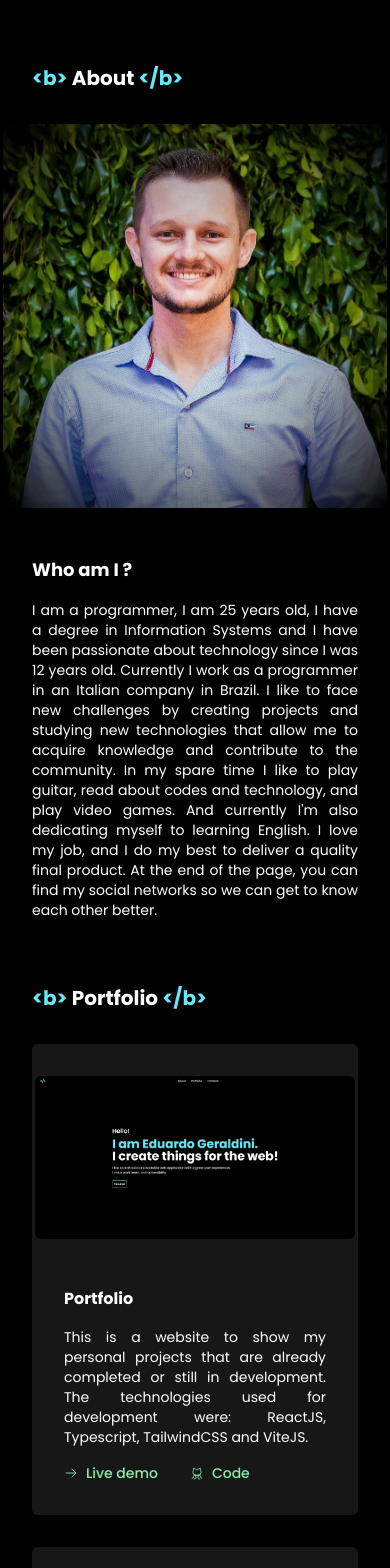
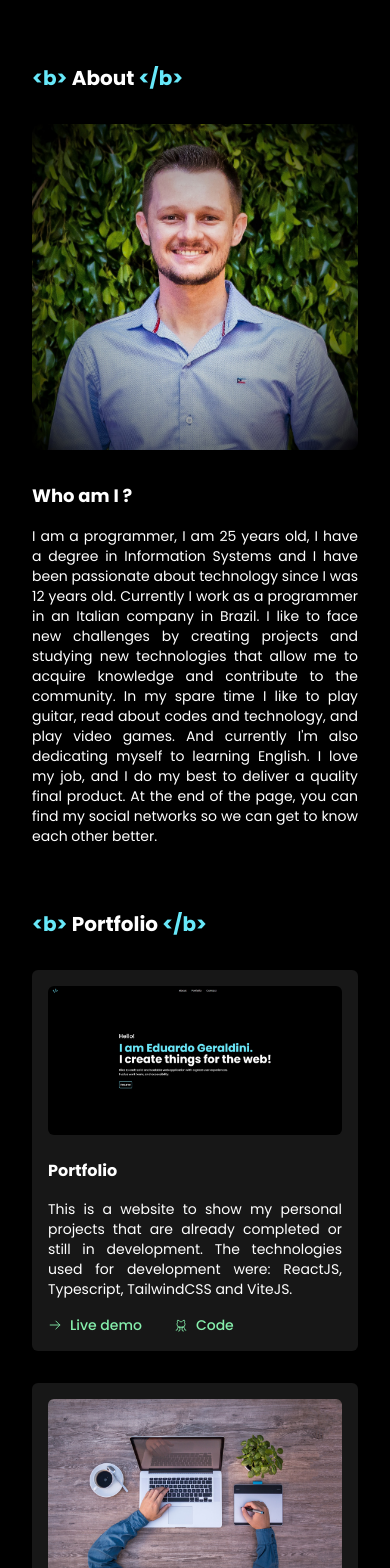
Before and after one commit to eduardogeraldini/portfolio, a React (Vite) app: page / in a window 390 px wide. Shown: the part 780-2348 px from the top of the page. Built offline with nearby package versions, Linux system fonts and the light colour scheme.

Commit message:
fix: image and sizes

```diff
--- a/src/components/CardPortfolio.tsx
+++ b/src/components/CardPortfolio.tsx
@@ -11,7 +11,7 @@ interface CardPortfolioProps {
 
 export function CardPortfolio({ title, description, image, type, liveUrl, codeUrl }: CardPortfolioProps) {
   return (
-    <div className={`flex ${type === "left" ? "flex-row-reverse" : "flex-row"} items-center lg:flex-col-reverse gap-8 bg-neutral-900 p-8 rounded-md`}>
+    <div className={`flex ${type === "left" ? "flex-row-reverse" : "flex-row"} items-center lg:flex-col-reverse gap-6 bg-neutral-900 p-4 rounded-md`}>
       <div className="basis-1/2">
         <h1 className="text-xl font-bold lg:text-base">{title}</h1>
 
@@ -35,8 +35,8 @@ export function CardPortfolio({ title, description, image, type, liveUrl, codeUr
         </div>
       </div>
 
-      <div className="basis-1/2 justify-self-center flex justify-center items-center lg:mb-4">
-        <img className="max-w-md rounded-md md:max-w-sm sm:max-w-xs" src={image} alt={'This is a screenshot of project ' + title} />
+      <div className="basis-1/2 justify-self-center flex justify-center items-center">
+        <img className="rounded-md max-h-full max-w-full" src={image}  alt={'This is a screenshot of project ' + title} />
       </div>
     </div>
   );
--- a/src/components/sections/About/index.tsx
+++ b/src/components/sections/About/index.tsx
@@ -9,7 +9,7 @@ export function About() {
 
       <div className="flex flex-row-reverse items-center mb-16 lg:flex-col-reverse gap-8">
         <div className="basis-1/2">
-          <h1 className="text-xl font-bold lg:text-lg lg:mt-4">Who am I ?</h1>
+          <h1 className="text-xl font-bold lg:text-lg ">Who am I ?</h1>
           <p className="mt-4 lg:text-sm text-justify">
           I am a programmer, I am 25 years old, I have a degree in Information Systems and I have been passionate about technology since I was 12 years old. Currently I work as a programmer in an Italian company in Brazil. I like to face new challenges by creating projects and studying new technologies that allow me to acquire knowledge and contribute to the community.
           In my spare time I like to play guitar, read about codes and technology, and play video games. And currently I'm also dedicating myself to learning English.
@@ -19,7 +19,7 @@ export function About() {
         </div>
 
         <div className="basis-1/2 justify-self-center flex justify-center items-center">
-          <img className="max-w-md rounded-md md:max-w-sm" src={imageAbout} alt="my photo" />
+          <img className="max-w-full max-h-full rounded-lg" src={imageAbout} alt="my photo" />
         </div>
       </div>
     </section>
```
